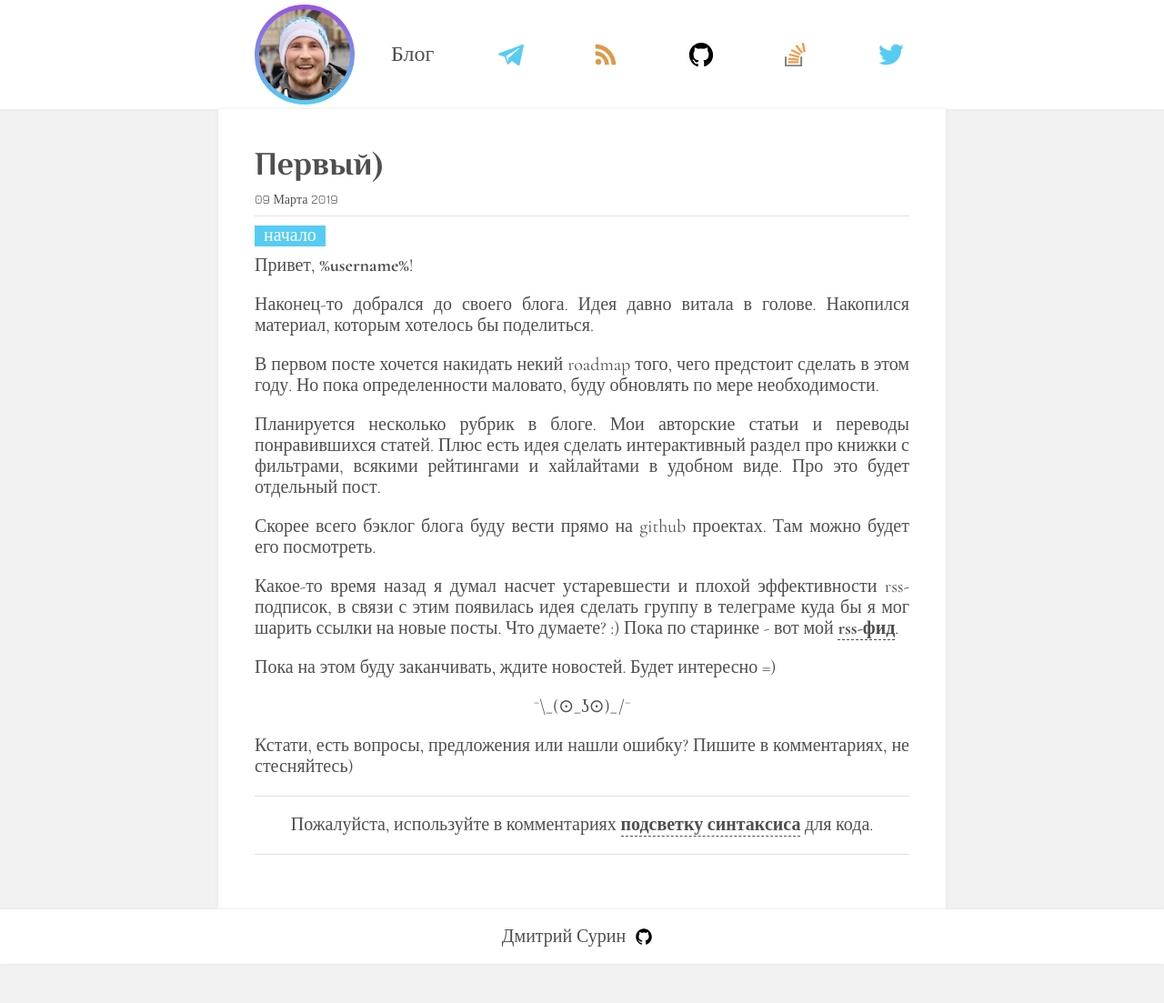
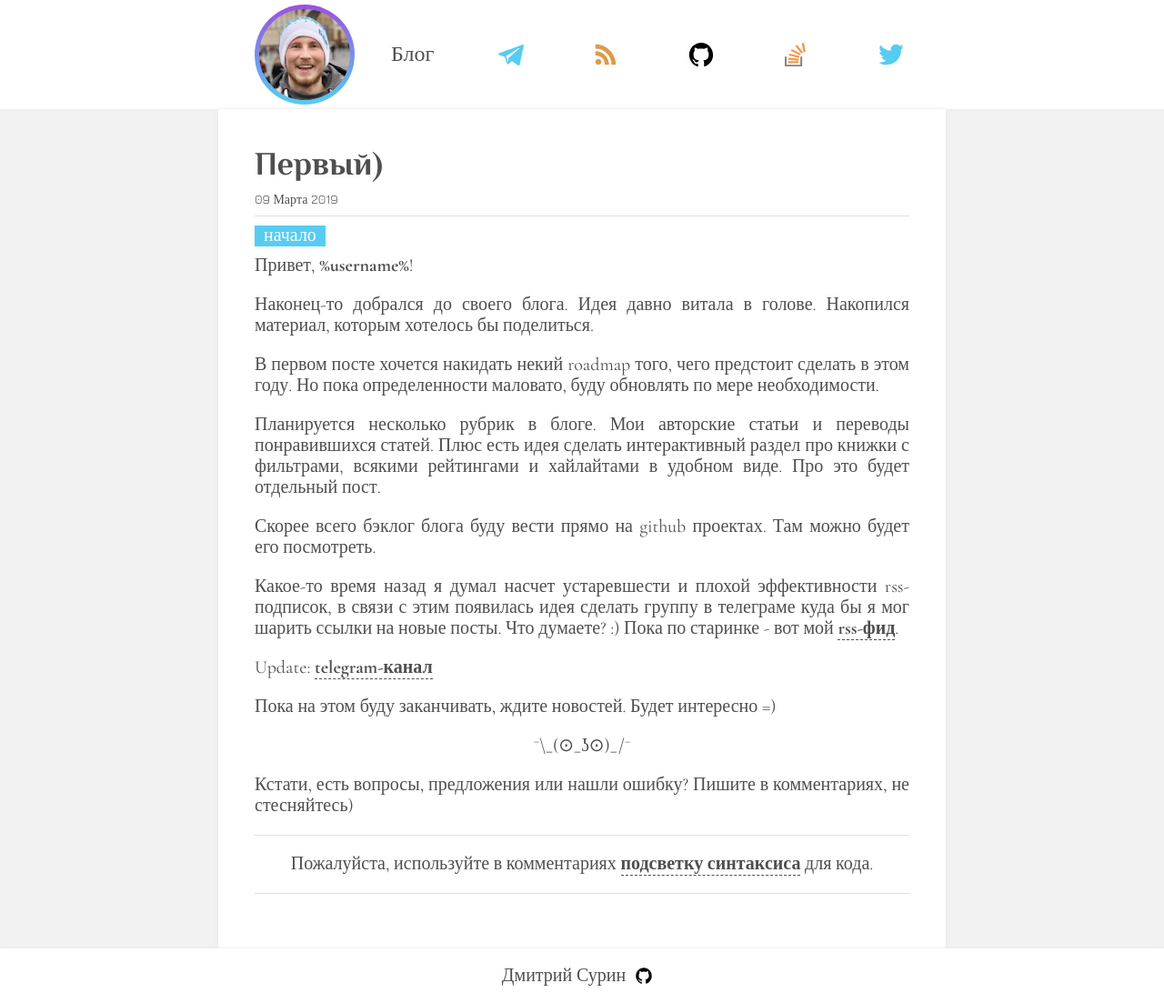
Before and after one commit to BedwaRe/blog, a Jekyll site: the page built from _posts/2019-03-09-first-post.markdown, in a window 1280 px wide. Shown: the whole page at 91% size. Built offline with Jekyll 4.4.1, drawn with Linux system fonts in a browser that asks for light colours; comment, search, counter and statistics services are not loaded; before the commit the page ends 1060 px from its top, so only the background shows below that.

Commit message:
Ссылка на telegram-канал.

```diff
--- a/_posts/2019-03-09-first-post.markdown
+++ b/_posts/2019-03-09-first-post.markdown
@@ -19,6 +19,8 @@ tags: начало
 Какое-то время назад я думал насчет устаревшести и плохой эффективности rss-подписок, в связи с этим появилась идея сделать
 группу в телеграме куда бы я мог шарить ссылки на новые посты. Что думаете? :) Пока по старинке - вот мой [rss-фид](/feed.xml).
 
+Update: [telegram-канал](https://tele.gg/surinblog)
+
 Пока на этом буду заканчивать, ждите новостей. Будет интересно =)
 <center>¯\_(⊙_ʖ⊙)_/¯</center>
 
```
